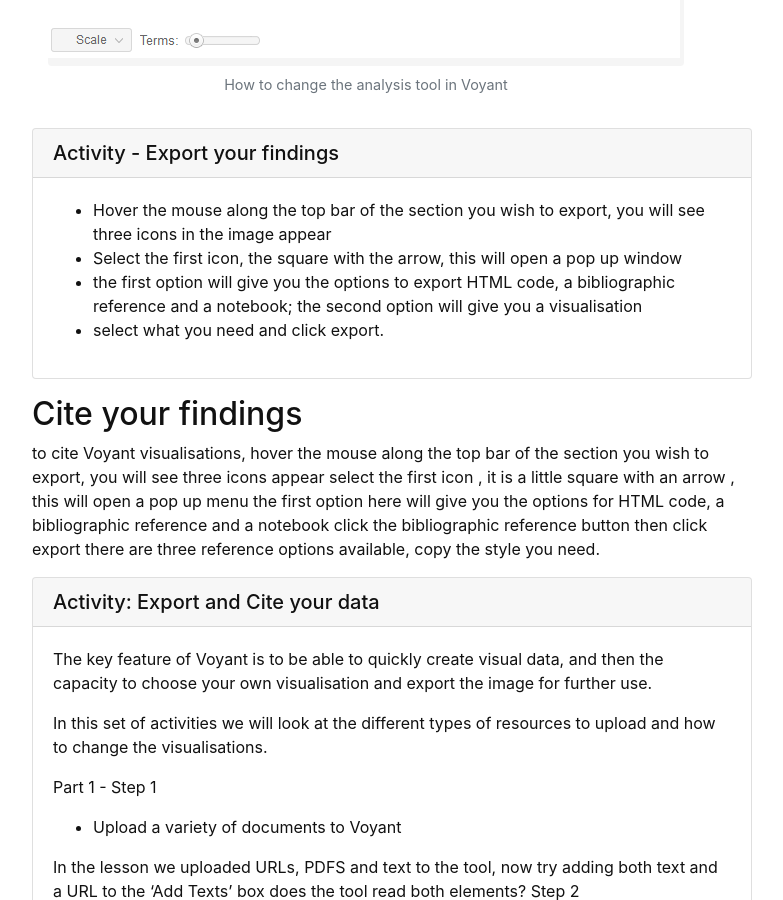
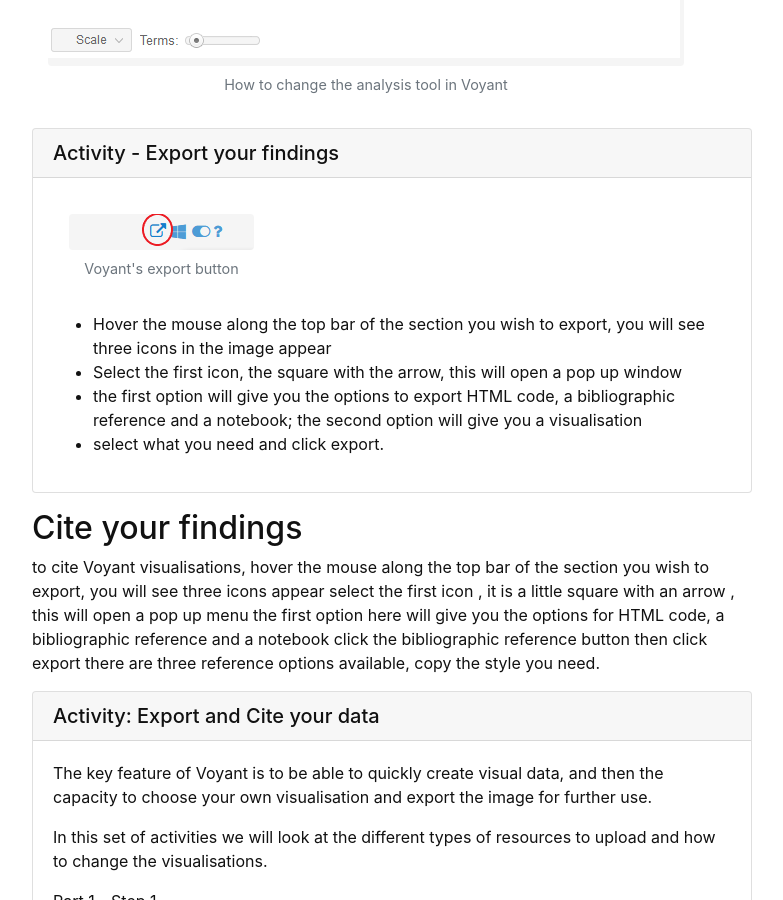
Before and after one commit to GULibrarySandbox/data-vis-basics, a Jekyll site: the page built from content/5-voyant.md, in a window 1280 px wide and 900 px high, scrolled down 5100 px. Shown: the whole window, without its empty margins (248-1031 px from the left). Built offline with Jekyll 4.4.1, drawn with Linux system fonts in a browser that asks for light colours.

Commit message:
Update 5-voyant.md

```diff
--- a/content/5-voyant.md
+++ b/content/5-voyant.md
@@ -88,6 +88,8 @@ The interactive reader in the centre of the screen shows the original source mat
 
 {% include figure.html img="VoyantChangeTools.png" alt="How to change the analysis tool in Voyant" caption="How to change the analysis tool in Voyant" width="100%" %}
 {% capture text %}
+{% include figure.html img="VoyantExportButton.png" alt="Export button" caption="Voyant's export button" width="100%" %}
+
 - Hover the mouse along the top bar of the section you wish to export, you will see three icons in the image appear
 - Select the first icon, the square with the arrow, this will open a pop up window
 - the first option will give you the options to export HTML code, a bibliographic reference and a notebook;  the second option will give you a visualisation
```
